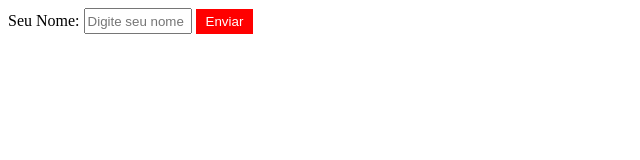
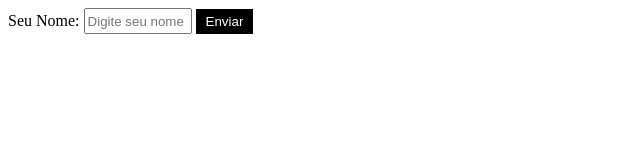
Before and after one commit to SarahViemes/Ati.Git.Github, a plain HTML site: page index.html in a window 1280 px wide. Shown: the whole page, without its empty margins (0-640 px from the left). Drawn offline with Linux system fonts and the light colour scheme.

Commit message:
Revert "botaovermelho"
This reverts commit ae9fcb08373fe07edc8ec8a9544bfed6d41a239e.

```diff
--- a/estilo.css
+++ b/estilo.css
@@ -4,7 +4,7 @@ input {
   }
 
   button {
-    background-color: rgb(255, 0, 0);
+    background-color: black;
     color: white;
     border: none;
     padding: 5px 10px;
```
